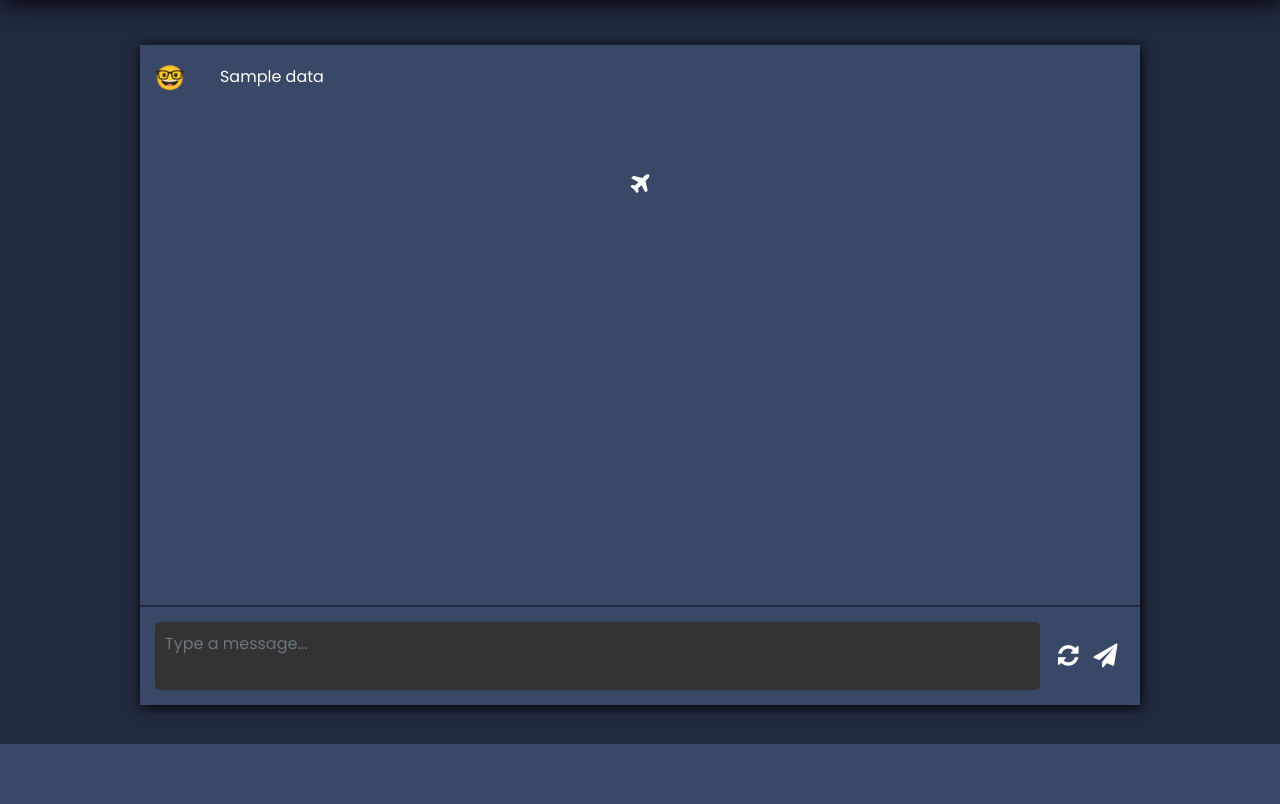
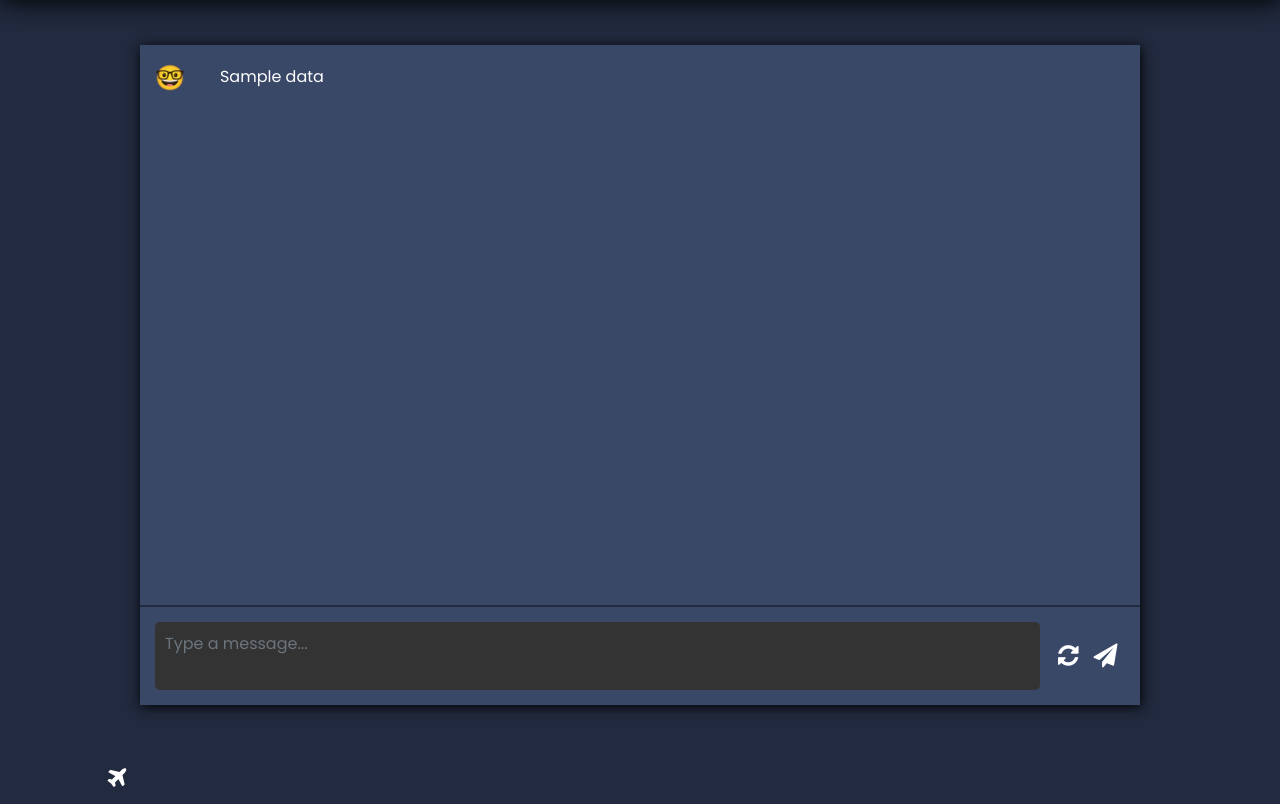
Before and after one commit to ElvinLit/AlgoNavigators, a Flask app: template website/templates/chat.html in a window 1280 px wide. Shown: the part 56-860 px from the top of the page. Before the commit the page ends 800 px from the top, so only its background shows below. Run offline with Flask 3, Linux system fonts and the light colour scheme; the template is opened without the code that fills it: most values are stand-ins (such as "Sample title", 1, 10 or a date in 2020); parts of the project's set-up code (start-up, migrations or seed data) failed here and were passed over; some libraries are stand-ins or nearby versions.

Commit message:
made flight button outside of container

```diff
--- a/website/templates/chat.html
+++ b/website/templates/chat.html
@@ -28,6 +28,7 @@
             </div>
         </div>
     </form>
+</div>
 
 <!-- Automatic scroll -->
 <script>
@@ -37,7 +38,7 @@
     });
 </script>
 
-<div class="container mt-5 text-center">
+<div class="container mt-5">
 
     <form action="{{ url_for('chat.flights') }}" method="get">
         <button type="submit" class="btn-icon" data-toggle="modal" data-target="#myModal"><i class="fa fa-plane"></i></button>
```
